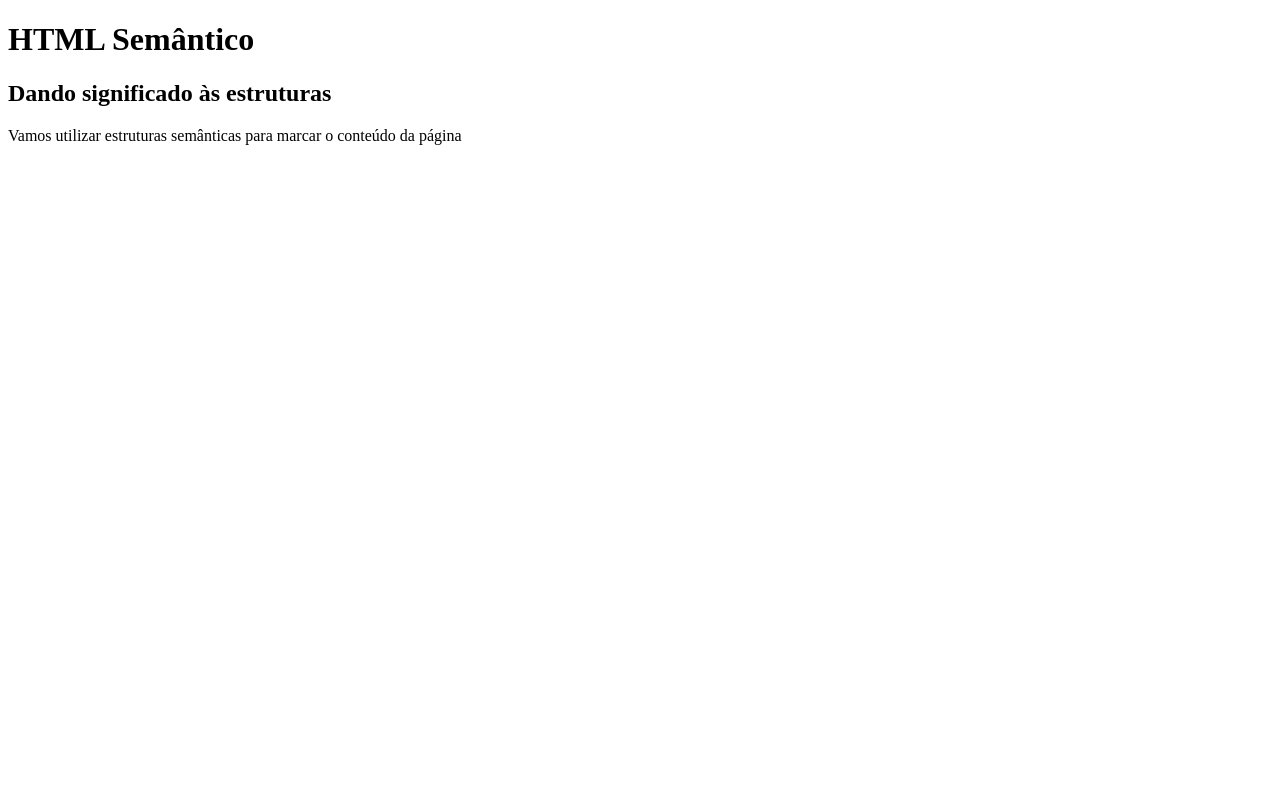
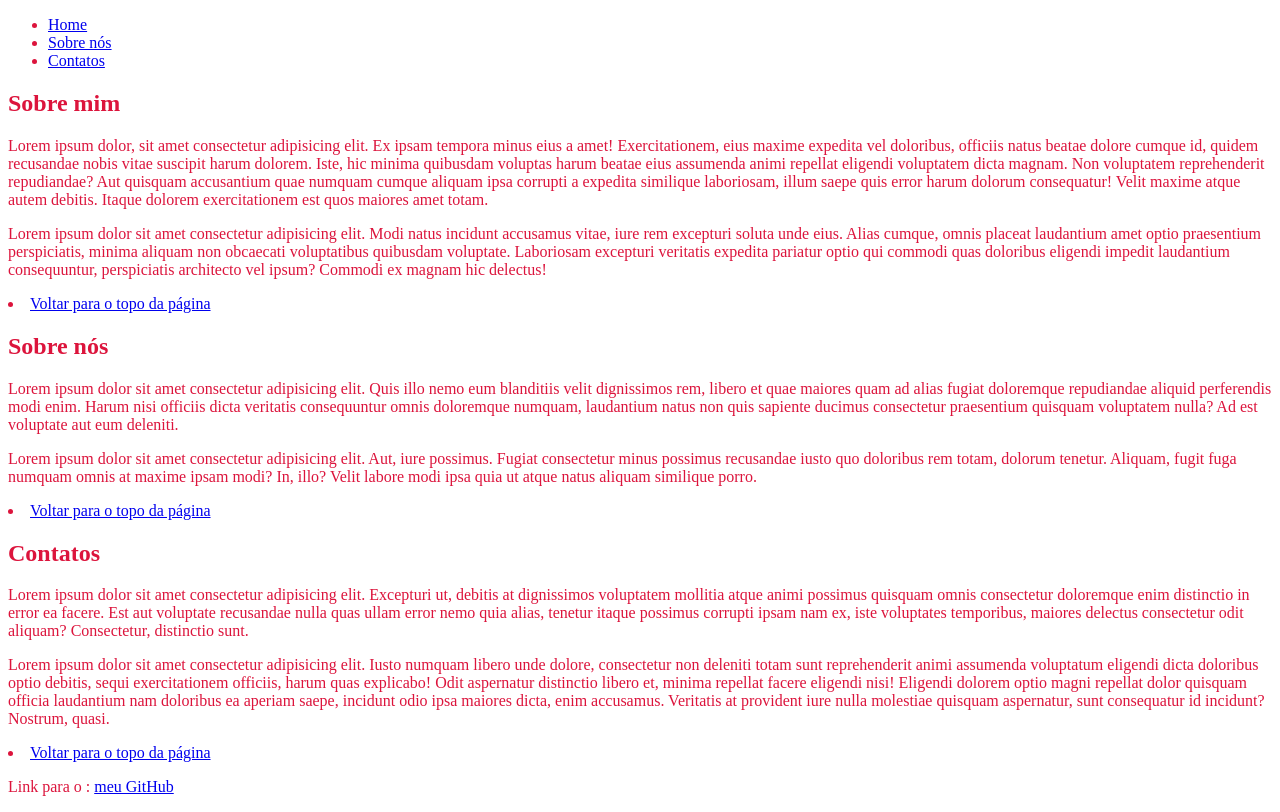
Before and after one commit to ErickHanom/html-semantico, a plain HTML site: page index.html in a window 1280 px wide. Drawn offline with Linux system fonts and the light colour scheme.

Commit message:
Aula de HTML semântico e CSS

```diff
--- a/index.html
+++ b/index.html
@@ -4,15 +4,73 @@
     <meta charset="UTF-8">
     <meta name="viewport" content="width=device-width, initial-scale=1.0">
     <title>HTML Semântico</title>
-
+    <link rel="stylesheet" href="./style.css">
 </head>
 <body>
-    <header>
-        <h1>HTML Semântico</h1>
-        <h2>Dando significado às estruturas</h2>
-        <p>Vamos utilizar estruturas semânticas para marcar o conteúdo da página</p>
+    <header id="topo-pagina">
+        <nav>
+            <!--lista não ordenada-->
+            <ul>
+                <!--Item de lista-->
+                <li>
+                    <a href="./index.html">Home</a>
+                </li>
+                <li>
+                    <a href="#sobre-nos">Sobre nós</a>
+                </li>
+                <li>
+                    <a href="#Contatos">Contatos</a>
+                </li>
+            </ul>
+
+        </nav>
     </header>
+    <article>
+        <h1>Sobre mim</h1>
+        <p>
+            Lorem ipsum dolor, sit amet consectetur adipisicing elit. Ex ipsam tempora minus eius a amet! Exercitationem, eius maxime expedita vel doloribus, officiis natus beatae dolore cumque id, quidem recusandae nobis vitae suscipit harum dolorem. Iste, hic minima quibusdam voluptas harum beatae eius assumenda animi repellat eligendi voluptatem dicta magnam. Non voluptatem reprehenderit repudiandae? Aut quisquam accusantium quae numquam cumque aliquam ipsa corrupti a expedita similique laboriosam, illum saepe quis error harum dolorum consequatur! Velit maxime atque autem debitis. Itaque dolorem exercitationem est quos maiores amet totam.
+        </p>
+        <p>
+            Lorem ipsum dolor sit amet consectetur adipisicing elit. Modi natus incidunt accusamus vitae, iure rem excepturi soluta unde eius. Alias cumque, omnis placeat laudantium amet optio praesentium perspiciatis, minima aliquam non obcaecati voluptatibus quibusdam voluptate. Laboriosam excepturi veritatis expedita pariatur optio qui commodi quas doloribus eligendi impedit laudantium consequuntur, perspiciatis architecto vel ipsum? Commodi ex magnam hic delectus!
+        </p>
+        <li>
+            <a href="#topo-pagina">Voltar para o topo da página</a>
+        </li>
+        <section id="sobre-nos">
 
+            <h2>Sobre nós</h2>
+            <p>Lorem ipsum dolor sit amet consectetur adipisicing elit. Quis illo nemo eum blanditiis velit dignissimos rem, libero et quae maiores quam ad alias fugiat doloremque repudiandae aliquid perferendis modi enim. Harum nisi officiis dicta veritatis consequuntur omnis doloremque numquam, laudantium natus non quis sapiente ducimus consectetur praesentium quisquam voluptatem nulla? Ad est voluptate aut eum deleniti.</p>
+
+            <p>Lorem ipsum dolor sit amet consectetur adipisicing elit. Aut, iure possimus. Fugiat consectetur minus possimus recusandae iusto quo doloribus rem totam, dolorum tenetur. Aliquam, fugit fuga numquam omnis at maxime ipsam modi? In, illo? Velit labore modi ipsa quia ut atque natus aliquam similique porro.</p>
+
+            <li>
+            <a href="#topo-pagina">Voltar para o topo da página</a>
+            </li>
+        </section>
+
+            <section id="Contatos">
+
+                <h2>Contatos</h2>
+                <p>Lorem ipsum dolor sit amet consectetur adipisicing elit. Excepturi ut, debitis at dignissimos voluptatem mollitia atque animi possimus quisquam omnis consectetur doloremque enim distinctio in error ea facere. Est aut voluptate recusandae nulla quas ullam error nemo quia alias, tenetur itaque possimus corrupti ipsam nam ex, iste voluptates temporibus, maiores delectus consectetur odit aliquam? Consectetur, distinctio sunt.</p>
+
+                <p>Lorem ipsum dolor sit amet consectetur adipisicing elit. Iusto numquam libero unde dolore, consectetur non deleniti totam sunt reprehenderit animi assumenda voluptatum eligendi dicta doloribus optio debitis, sequi exercitationem officiis, harum quas explicabo! Odit aspernatur distinctio libero et, minima repellat facere eligendi nisi! Eligendi dolorem optio magni repellat dolor quisquam officia laudantium nam doloribus ea aperiam saepe, incidunt odio ipsa maiores dicta, enim accusamus. Veritatis at provident iure nulla molestiae quisquam aspernatur, sunt consequatur id incidunt? Nostrum, quasi.</p>
+
+                <li>
+                    <a href="#topo-pagina">Voltar para o topo da página</a>
+                </li>
+
+            </section>
+
+
+        <footer>
+            <!--Proibido!-->
+            <!-- <header></header> -->
+
+            <P>Link para o :
+                <a href="https://github.com/ErickHanom/html-semantico/tree/desenvolvimento">meu GitHub</a>
+            </P>
+        </footer>
+    </article>
 
 </body>
 </html>
--- /dev/null
+++ b/style.css
@@ -0,0 +1,7 @@
+html {
+    scroll-behavior: smooth;/*comportamento-da-rolagem: suave */
+}
+
+body {
+    color:crimson;
+}
```
